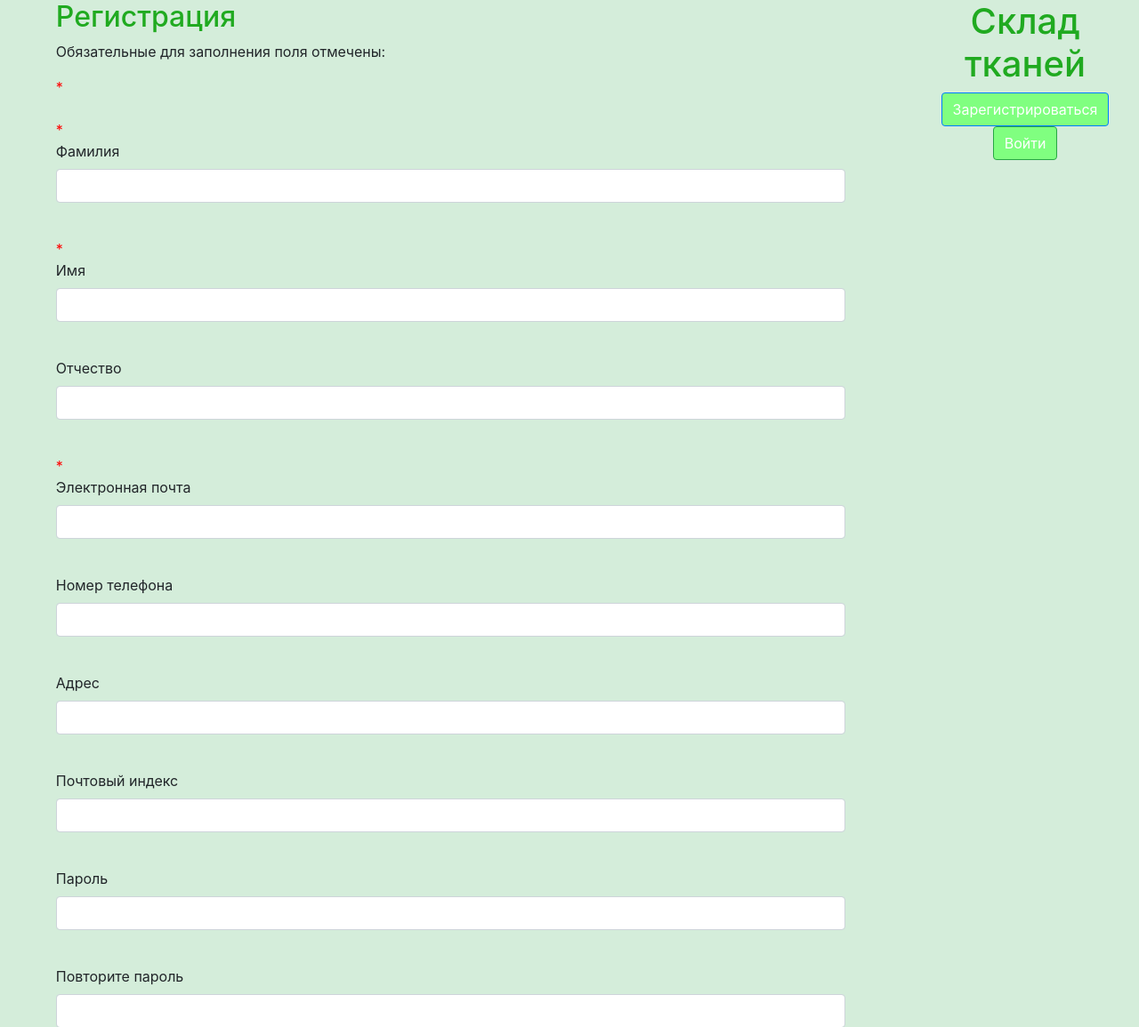
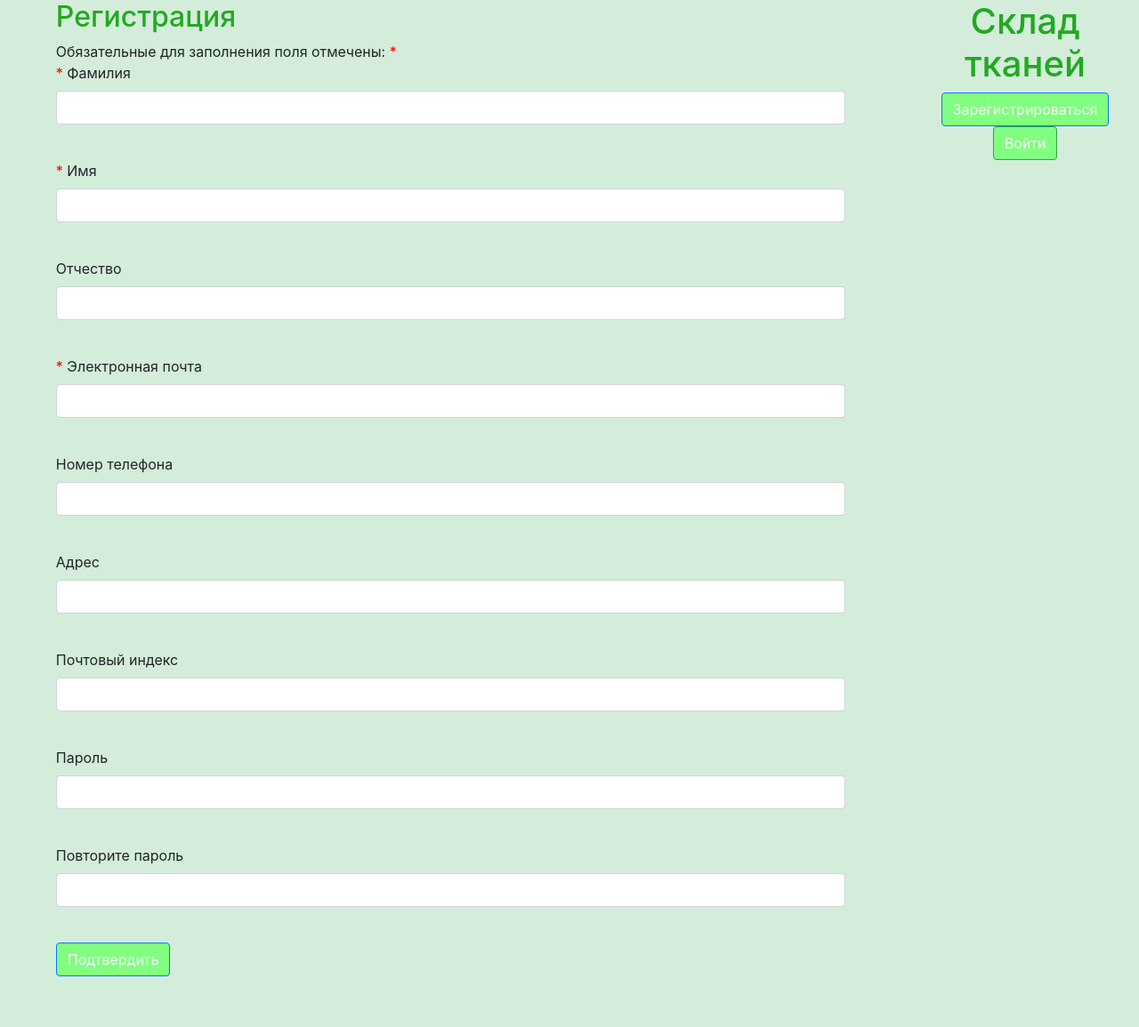
Before and after one commit to GlebVoronin/YandexWebServerProjectwithAPI, a Flask app: page /register in a window 1280 px wide. Shown: the top 1155 px of the page at 89% size. After the commit the page ends 1098 px from the top, so only its background shows below. Run offline with Flask 2, Linux system fonts and the light colour scheme; parts of the project's set-up code (start-up, migrations or seed data) failed here and were passed over; some libraries are stand-ins or nearby versions.

Commit message:
Rewrite register form

```diff
--- a/templates/register.html
+++ b/templates/register.html
@@ -4,8 +4,8 @@
 <form action="" method="post" novalidate style="margin-left: 50px;">
     {{ form.hidden_tag() }}
     <p>
-    Обязательные для заполнения поля отмечены: <div style="color:#ff0000;">* </div><br>
-    <div style="color:#ff0000;">* </div>{{ form.surname.label }}<br>
+    Обязательные для заполнения поля отмечены: <font style="color:#ff0000;">* </font><br>
+    <font style="color:#ff0000;">* </font>{{ form.surname.label }}<br>
         {{ form.surname(class="form-control") }}<br>
         {% for error in form.surname.errors %}
     <div class="alert alert-danger" role="alert">
@@ -14,7 +14,7 @@
     {% endfor %}
     </p>
     <p>
-        <div style="color:#ff0000;">* </div>{{ form.name.label }}<br>
+        <font style="color:#ff0000;">* </font>{{ form.name.label }}<br>
         {{ form.name(class="form-control") }}<br>
         {% for error in form.name.errors %}
     <div class="alert alert-danger" role="alert">
@@ -32,7 +32,7 @@
     {% endfor %}
     </p>
     <p>
-        <div style="color:#ff0000;">* </div>{{ form.email.label }}<br>
+        <font style="color:#ff0000;">* </font>{{ form.email.label }}<br>
         {{ form.email(class="form-control", type="email") }}<br>
         {% for error in form.email.errors %}
     <div class="alert alert-danger" role="alert">
```
Also changed, not shown: 1 other file.
